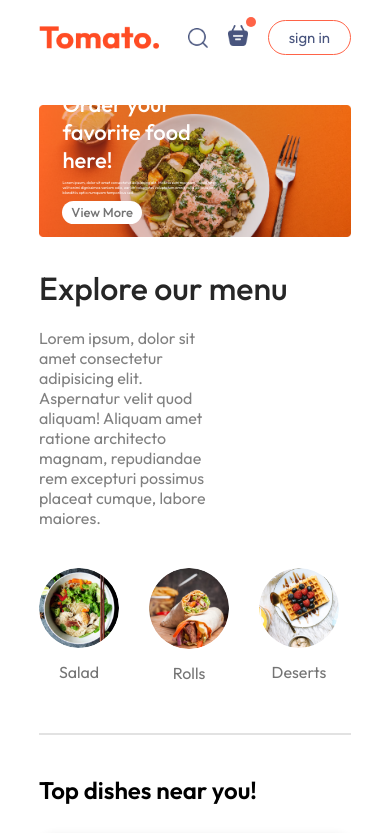
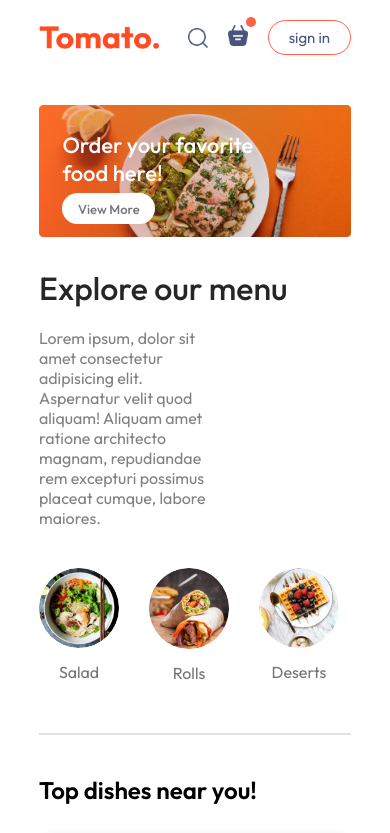
Before and after one commit to github-irshad/Food-Delivery-App, a React (Vite) app: page / in a window 390 px wide. Shown: the top 833 px of the page. Built offline with nearby package versions, Linux system fonts and the light colour scheme.

Commit message:
header  responsive

```diff
--- a/src/components/Header/Header.css
+++ b/src/components/Header/Header.css
@@ -1,12 +1,12 @@
-.header{
-    background: url('/header_img.png')  no-repeat ;
+.header {
+    background: url('/header_img.png') no-repeat;
     height: 34vw;
-    margin : 30px auto;
+    margin: 30px auto;
     background-size: contain;
     position: relative;
 }
 
-.header-content{
+.header-content {
     position: absolute;
     display: flex;
     flex-direction: column;
@@ -17,22 +17,45 @@
     left: 6vw;
     animation: fadeIn 3s;
 }
-.header-content h2{
+
+.header-content h2 {
     font-weight: 500;
     color: white;
-    font-size: max(4.5vw,22px);
+    font-size: max(4.5vw, 22px);
 }
 
-.header-content p{
+.header-content p {
     color: white;
     font-size: 1vw;
 }
-.header-content button{
+
+.header-content button {
     border: none;
     color: #747474;
     background-color: white;
     border-radius: 50px;
     font-weight: 500;
-    font-size: max(1vw,13px);
+    font-size: max(1vw, 13px);
     padding: 1vw 2.3vw;
 }
+
+@media (max-width:1050px) {
+
+
+    .header-content {
+        max-width: 45%;
+    }
+}
+
+@media (max-width:750px) {
+    .header-content {
+        max-width: 65%;
+    }
+
+    .header-content p {
+        display: none;
+    }
+    .header-content button{
+        padding: 2vw 4vw;
+    }
+}
```
